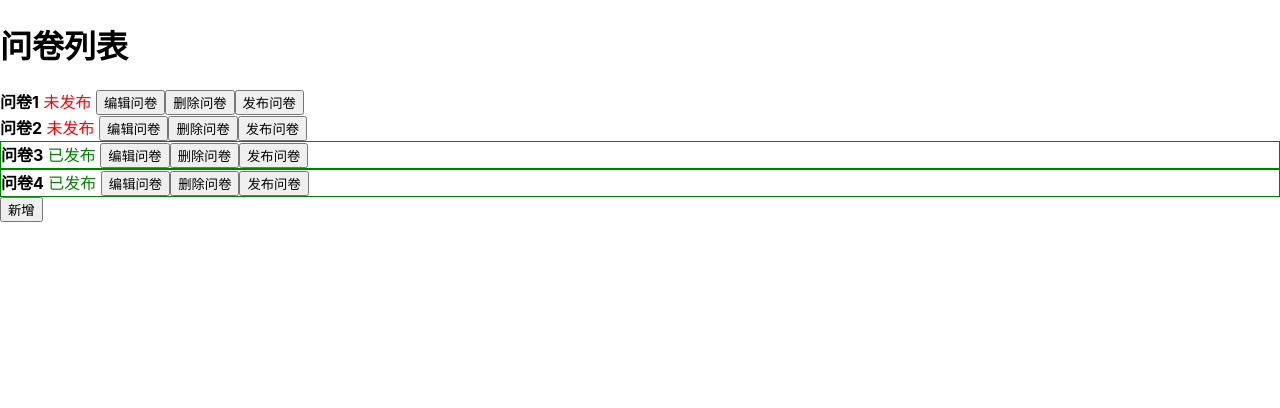
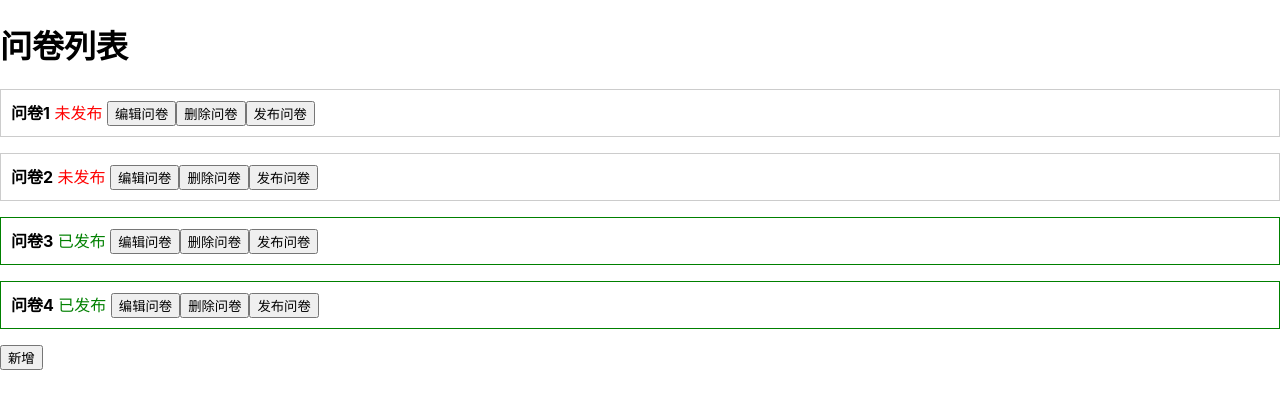
Before and after one commit to Shadows-kk/kk-question, a React (Create React App) app: page / in a window 1280 px wide. Shown: the top 408 px of the page. Built offline with nearby package versions, Linux system fonts and the light colour scheme; the HTML template or start-up script is replaced by a standard one.

Commit message:
feat: css module结合classnames工具使用

```diff
--- a/package.json
+++ b/package.json
@@ -16,6 +16,7 @@
     "react": "^18.2.0",
     "react-dom": "^18.2.0",
     "react-scripts": "5.0.1",
+    "sass": "^1.63.4",
     "typescript": "^4.9.5",
     "web-vitals": "^2.1.4"
   },
--- a/src/components/QuestionCard.css
+++ b/src/components/QuestionCard.module.scss
@@ -2,6 +2,9 @@
   border: 1px solid #ccc;
   padding: 10px;
   margin-bottom: 16px;
+  .published-span{
+    color:green;
+  }
 }
 .published{
   border: 1px solid green;
--- a/src/components/QuestionCard.tsx
+++ b/src/components/QuestionCard.tsx
@@ -1,5 +1,5 @@
 import React, { FC } from 'react'
-import './QuestionCard.css'
+import styles from './QuestionCard.module.scss'
 import classnames from 'classnames'
 
 type propsType = {
@@ -21,13 +21,18 @@ const QuestionCard: FC<propsType> = props => {
   function publish(id: string) {
     publishQuestion && publishQuestion(id)
   }
-  const itemClass = classnames({ itemStyle: true, published: isPublished })
+  const itemStyle = styles['item-style']
+  const published = styles.published
+  const itemClassName = classnames({
+    [itemStyle]: true,
+    [published]: isPublished,
+  })
   return (
-    <div className={itemClass}>
+    <div className={itemClassName}>
       <strong>{title}</strong>
       &nbsp;
       {isPublished ? (
-        <span style={{ color: 'green' }}>已发布</span>
+        <span className={styles['published-span']}>已发布</span>
       ) : (
         <span style={{ color: 'red' }}>未发布</span>
       )}
```
Also changed, not shown: 1 other file (tests, documents, lock files or other folders).
